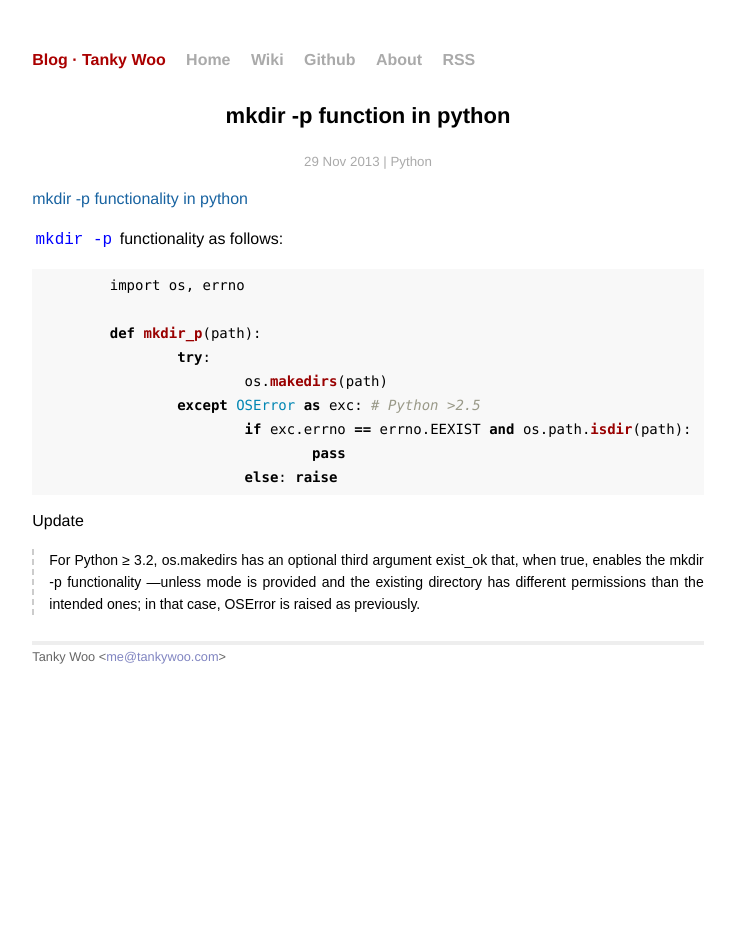
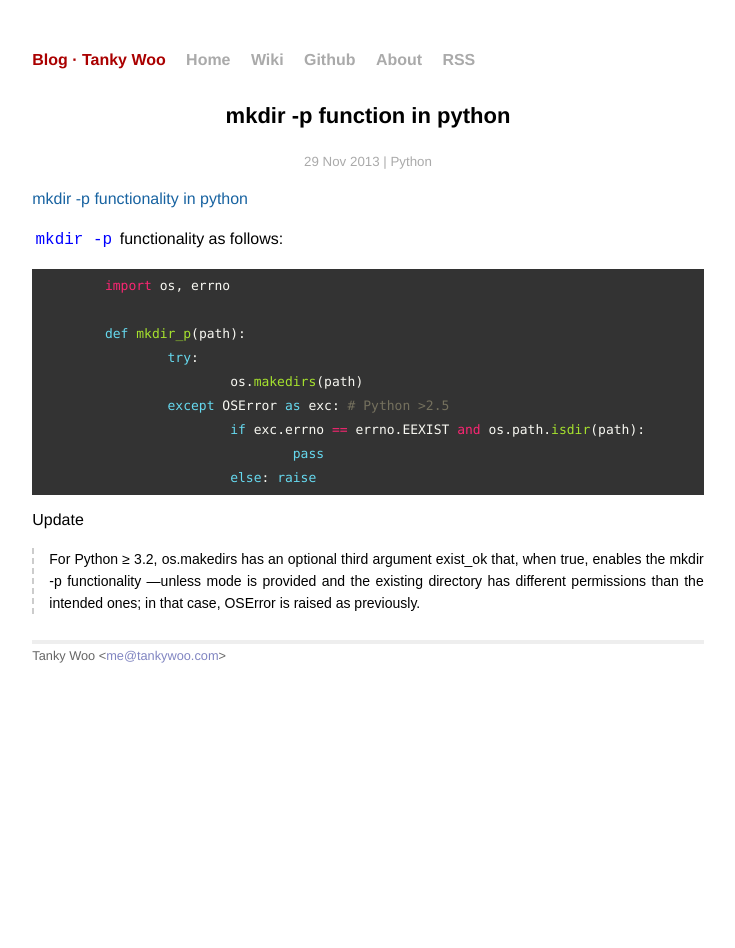
Before and after one commit to Harteyang/harte.top, a Jekyll site: the page built from _posts/2013-11-29-mkdir-p-function-in-python.markdown, in a window 1280 px wide. Shown: the whole page, without its empty margins (272-1007 px from the left). Built offline with Jekyll 4.4.1, drawn with Linux system fonts in a browser that asks for light colours; Markdown is read by kramdown in place of the engine named in the settings; comment, search, counter and statistics services are not loaded.

Commit message:
update css

```diff
--- a/css/main.css
+++ b/css/main.css
@@ -150,8 +150,8 @@
 /* standard */
 .post pre {
   font-family: Consolas, "DejaVu Sans Mono", "Lucida Console", Monaco, Andale Mono, "MS Gothic", monospace;
-  font-size: 14px;
-  background-color: #f8f8f8;
+  font-size: 13px;
+  background-color: #333;
   padding: 0 .4em;
   overflow: auto;
   margin: 1em 0;
@@ -170,7 +170,7 @@
 
 .post pre code {
   font-family: Consolas, "DejaVu Sans Mono", "Lucida Console", Monaco, Andale Mono, "MS Gothic", monospace;
-  color: black;
+  color: white;
   /* background-color: #eef; */
   /* background-color: #f8f8f8; */
   padding: 0 .2em;
--- a/css/syntax.css
+++ b/css/syntax.css
@@ -1,60 +1,60 @@
-.highlight  { background: #ffffff; }
-.highlight .c { color: #999988; font-style: italic } /* Comment */
-.highlight .err { color: #a61717; background-color: #e3d2d2 } /* Error */
-.highlight .k { font-weight: bold } /* Keyword */
-.highlight .o { font-weight: bold } /* Operator */
-.highlight .cm { color: #999988; font-style: italic } /* Comment.Multiline */
-.highlight .cp { color: #999999; font-weight: bold } /* Comment.Preproc */
-.highlight .c1 { color: #999988; font-style: italic } /* Comment.Single */
-.highlight .cs { color: #999999; font-weight: bold; font-style: italic } /* Comment.Special */
-.highlight .gd { color: #000000; background-color: #ffdddd } /* Generic.Deleted */
-.highlight .gd .x { color: #000000; background-color: #ffaaaa } /* Generic.Deleted.Specific */
+.highlight .hll { background-color: #49483e }
+.highlight  { background: #272822; color: #f8f8f2 }
+.highlight .c { color: #75715e } /* Comment */
+.highlight .err { color: #960050; background-color: #1e0010 } /* Error */
+.highlight .k { color: #66d9ef } /* Keyword */
+.highlight .l { color: #ae81ff } /* Literal */
+.highlight .n { color: #f8f8f2 } /* Name */
+.highlight .o { color: #f92672 } /* Operator */
+.highlight .p { color: #f8f8f2 } /* Punctuation */
+.highlight .cm { color: #75715e } /* Comment.Multiline */
+.highlight .cp { color: #75715e } /* Comment.Preproc */
+.highlight .c1 { color: #75715e } /* Comment.Single */
+.highlight .cs { color: #75715e } /* Comment.Special */
 .highlight .ge { font-style: italic } /* Generic.Emph */
-.highlight .gr { color: #aa0000 } /* Generic.Error */
-.highlight .gh { color: #999999 } /* Generic.Heading */
-.highlight .gi { color: #000000; background-color: #ddffdd } /* Generic.Inserted */
-.highlight .gi .x { color: #000000; background-color: #aaffaa } /* Generic.Inserted.Specific */
-.highlight .go { color: #888888 } /* Generic.Output */
-.highlight .gp { color: #555555 } /* Generic.Prompt */
 .highlight .gs { font-weight: bold } /* Generic.Strong */
-.highlight .gu { color: #aaaaaa } /* Generic.Subheading */
-.highlight .gt { color: #aa0000 } /* Generic.Traceback */
-.highlight .kc { font-weight: bold } /* Keyword.Constant */
-.highlight .kd { font-weight: bold } /* Keyword.Declaration */
-.highlight .kp { font-weight: bold } /* Keyword.Pseudo */
-.highlight .kr { font-weight: bold } /* Keyword.Reserved */
-.highlight .kt { color: #445588; font-weight: bold } /* Keyword.Type */
-.highlight .m { color: #009999 } /* Literal.Number */
-.highlight .s { color: #d14 } /* Literal.String */
-.highlight .na { color: #008080 } /* Name.Attribute */
-.highlight .nb { color: #0086B3 } /* Name.Builtin */
-.highlight .nc { color: #445588; font-weight: bold } /* Name.Class */
-.highlight .no { color: #008080 } /* Name.Constant */
-.highlight .ni { color: #800080 } /* Name.Entity */
-.highlight .ne { color: #990000; font-weight: bold } /* Name.Exception */
-.highlight .nf { color: #990000; font-weight: bold } /* Name.Function */
-.highlight .nn { color: #555555 } /* Name.Namespace */
-.highlight .nt { color: #000080 } /* Name.Tag */
-.highlight .nv { color: #008080 } /* Name.Variable */
-.highlight .ow { font-weight: bold } /* Operator.Word */
-.highlight .w { color: #bbbbbb } /* Text.Whitespace */
-.highlight .mf { color: #009999 } /* Literal.Number.Float */
-.highlight .mh { color: #009999 } /* Literal.Number.Hex */
-.highlight .mi { color: #009999 } /* Literal.Number.Integer */
-.highlight .mo { color: #009999 } /* Literal.Number.Oct */
-.highlight .sb { color: #d14 } /* Literal.String.Backtick */
-.highlight .sc { color: #d14 } /* Literal.String.Char */
-.highlight .sd { color: #d14 } /* Literal.String.Doc */
-.highlight .s2 { color: #d14 } /* Literal.String.Double */
-.highlight .se { color: #d14 } /* Literal.String.Escape */
-.highlight .sh { color: #d14 } /* Literal.String.Heredoc */
-.highlight .si { color: #d14 } /* Literal.String.Interpol */
-.highlight .sx { color: #d14 } /* Literal.String.Other */
-.highlight .sr { color: #009926 } /* Literal.String.Regex */
-.highlight .s1 { color: #d14 } /* Literal.String.Single */
-.highlight .ss { color: #990073 } /* Literal.String.Symbol */
-.highlight .bp { color: #999999 } /* Name.Builtin.Pseudo */
-.highlight .vc { color: #008080 } /* Name.Variable.Class */
-.highlight .vg { color: #008080 } /* Name.Variable.Global */
-.highlight .vi { color: #008080 } /* Name.Variable.Instance */
-.highlight .il { color: #009999 } /* Literal.Number.Integer.Long */
+.highlight .kc { color: #66d9ef } /* Keyword.Constant */
+.highlight .kd { color: #66d9ef } /* Keyword.Declaration */
+.highlight .kn { color: #f92672 } /* Keyword.Namespace */
+.highlight .kp { color: #66d9ef } /* Keyword.Pseudo */
+.highlight .kr { color: #66d9ef } /* Keyword.Reserved */
+.highlight .kt { color: #66d9ef } /* Keyword.Type */
+.highlight .ld { color: #e6db74 } /* Literal.Date */
+.highlight .m { color: #ae81ff } /* Literal.Number */
+.highlight .s { color: #e6db74 } /* Literal.String */
+.highlight .na { color: #a6e22e } /* Name.Attribute */
+.highlight .nb { color: #f8f8f2 } /* Name.Builtin */
+.highlight .nc { color: #a6e22e } /* Name.Class */
+.highlight .no { color: #66d9ef } /* Name.Constant */
+.highlight .nd { color: #a6e22e } /* Name.Decorator */
+.highlight .ni { color: #f8f8f2 } /* Name.Entity */
+.highlight .ne { color: #a6e22e } /* Name.Exception */
+.highlight .nf { color: #a6e22e } /* Name.Function */
+.highlight .nl { color: #f8f8f2 } /* Name.Label */
+.highlight .nn { color: #f8f8f2 } /* Name.Namespace */
+.highlight .nx { color: #a6e22e } /* Name.Other */
+.highlight .py { color: #f8f8f2 } /* Name.Property */
+.highlight .nt { color: #f92672 } /* Name.Tag */
+.highlight .nv { color: #f8f8f2 } /* Name.Variable */
+.highlight .ow { color: #f92672 } /* Operator.Word */
+.highlight .w { color: #f8f8f2 } /* Text.Whitespace */
+.highlight .mf { color: #ae81ff } /* Literal.Number.Float */
+.highlight .mh { color: #ae81ff } /* Literal.Number.Hex */
+.highlight .mi { color: #ae81ff } /* Literal.Number.Integer */
+.highlight .mo { color: #ae81ff } /* Literal.Number.Oct */
+.highlight .sb { color: #e6db74 } /* Literal.String.Backtick */
+.highlight .sc { color: #e6db74 } /* Literal.String.Char */
+.highlight .sd { color: #e6db74 } /* Literal.String.Doc */
+.highlight .s2 { color: #e6db74 } /* Literal.String.Double */
+.highlight .se { color: #ae81ff } /* Literal.String.Escape */
+.highlight .sh { color: #e6db74 } /* Literal.String.Heredoc */
+.highlight .si { color: #e6db74 } /* Literal.String.Interpol */
+.highlight .sx { color: #e6db74 } /* Literal.String.Other */
+.highlight .sr { color: #e6db74 } /* Literal.String.Regex */
+.highlight .s1 { color: #e6db74 } /* Literal.String.Single */
+.highlight .ss { color: #e6db74 } /* Literal.String.Symbol */
+.highlight .bp { color: #f8f8f2 } /* Name.Builtin.Pseudo */
+.highlight .vc { color: #f8f8f2 } /* Name.Variable.Class */
+.highlight .vg { color: #f8f8f2 } /* Name.Variable.Global */
+.highlight .vi { color: #f8f8f2 } /* Name.Variable.Instance */
+.highlight .il { color: #ae81ff } /* Literal.Number.Integer.Long */
```
Also changed, not shown: 1 other file.
